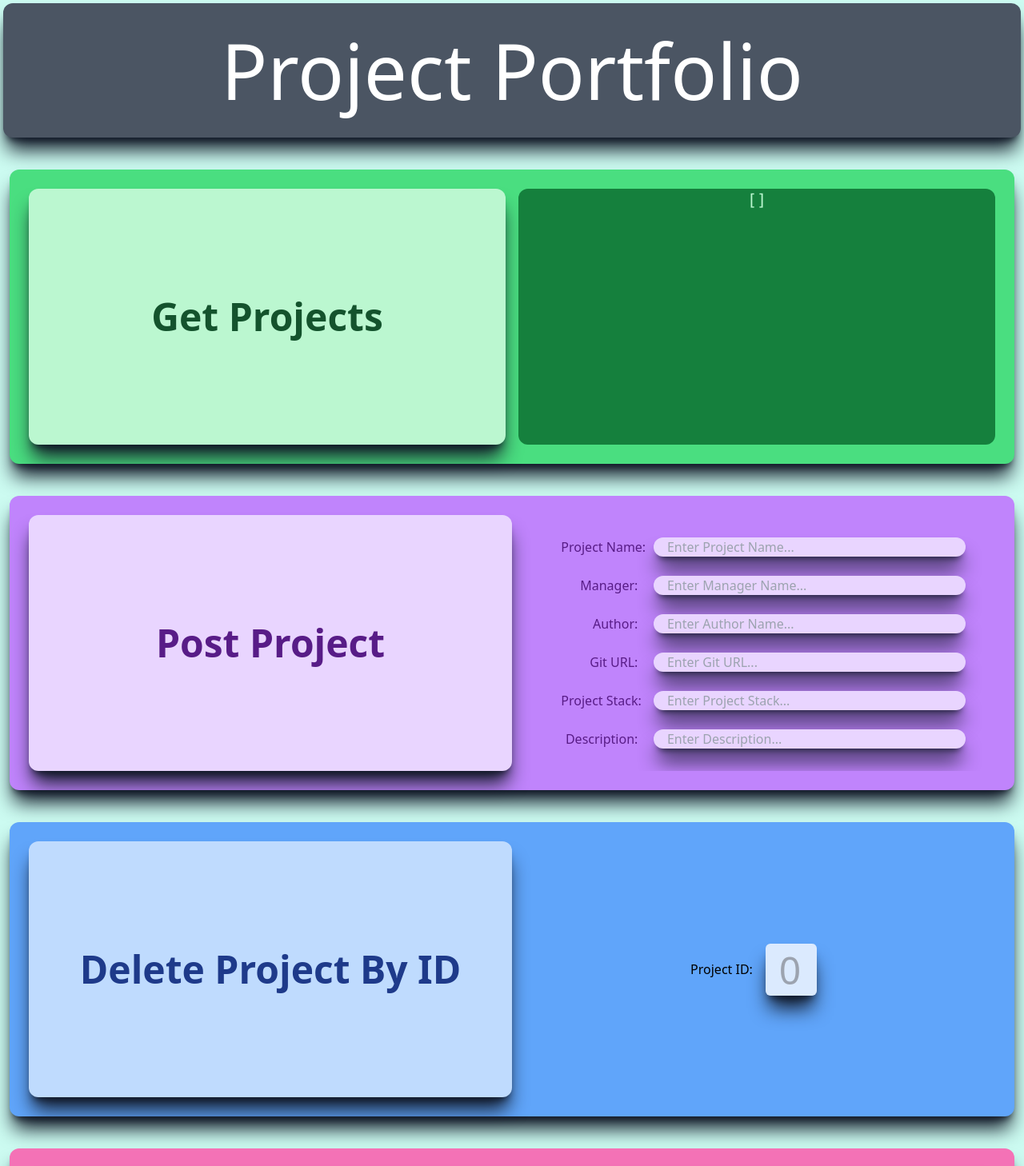
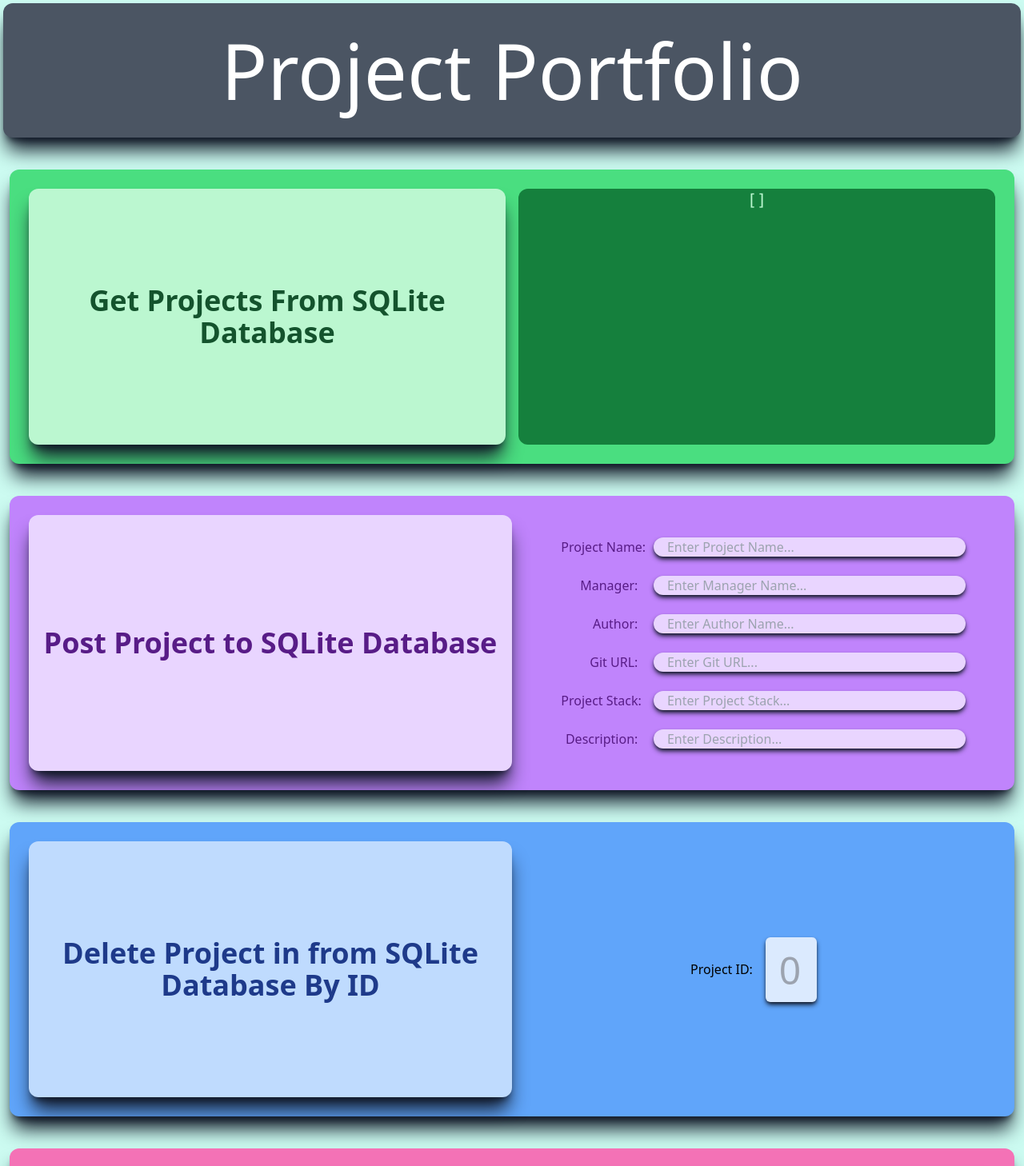
Before and after one commit to NilK15/NilK15.github.io, a React (Create React App) app: page / in a window 1280 px wide. Shown: the top 1458 px of the page at 80% size. Built offline with nearby package versions, Linux system fonts and the light colour scheme.

Commit message:
changed some css-shadows were going outside of div, made shadows smaller for input fields

```diff
--- a/src/components/Body.tsx
+++ b/src/components/Body.tsx
@@ -67,10 +67,10 @@
     return (
         <div className='bodyOverview flex-col p-3 rounded-xl transition ease-in-out '>
             <div className='getDiv flex mb-10 mt-3 rounded-xl border-green-800 bg-green-400 p-6 shadow-xl shadow-gray-900'>
-                <button className='getButton transition ease-in-out hover:-translate-y-1 duration-300  text-5xl w-1/2 h-84 text-green-900 shadow-xl
+                <button className='getButton transition ease-in-out hover:-translate-y-1 duration-300  text-4xl w-1/2 h-84 text-green-900 shadow-xl
                 shadow-gray-900 rounded-xl font-bold border-green-700
                 bg-green-200 cursor-pointer hover:bg-green-300'
-                    onClick={fetchDataGet}> Get Projects </button>
+                    onClick={fetchDataGet}> Get Projects From SQLite Database </button>
                 <div className='dataItems w-1/2 h-80 text-5xl overflow-y-auto bg-green-700 rounded-xl ml-4 '>
                     <div className='flex justify-center jsonHolder'>
                         <pre className='text-xl text-green-200'>{JSON.stringify(data, null, 2)}</pre>
@@ -80,29 +80,29 @@
             <div className='postDiv flex mb-10 shadow-xl shadow-gray-900 mt-3 bg-purple-400 rounded-xl border-purple-700 text-purple-900 p-6'>
                 <div className='buttonHolder w-1/2'>
                     <button type="submit" form="postForm" className='postButton transition ease-in-out hover:-translate-y-1 duration-300
-                w-full h-80 text-5xl shadow-xl shadow-gray-900 font-bold  rounded-xl bg-purple-200
+                w-full h-80 text-4xl shadow-xl shadow-gray-900 font-bold  rounded-xl bg-purple-200
                 text-purple-900 border-purple-800 hover:bg-purple-300
-                cursor-pointer' > Post Project </button>
+                cursor-pointer' > Post Project to SQLite Database</button>
                 </div>
                 <div className='formContainer block text-center w-1/2 h-80 overflow-y-auto'>
                     <form id="postForm" className='formClass pt-6 pl-5 w-full' onSubmit={fetchDataPost}>
                         <label className='inline-block whitespace-nowrap m-1 mb-5 w-24'> Project Name: </label>
-                        <input className='ml-4 w-2/3 rounded-full shadow-xl shadow-gray-900 bg-purple-200' placeholder='    Enter Project Name...' type="text" id="projectName" />
+                        <input className='ml-4 w-2/3 rounded-full shadow-md shadow-gray-900 bg-purple-200' placeholder='    Enter Project Name...' type="text" id="projectName" />
                         <br />
                         <label className='inline-block whitespace-nowrap m-1 mb-5 w-24 text-right'> Manager: </label>
-                        <input className='ml-4 w-2/3 rounded-full shadow-xl shadow-gray-900 bg-purple-200 ' placeholder='    Enter Manager Name...' type="text" id="manager" />
+                        <input className='ml-4 w-2/3 rounded-full shadow-md shadow-gray-900 bg-purple-200 ' placeholder='    Enter Manager Name...' type="text" id="manager" />
                         <br />
                         <label className='inline-block whitespace-nowrap m-1 mb-5 w-24 text-right'> Author: </label>
-                        <input className='ml-4 w-2/3 rounded-full shadow-xl shadow-gray-900 bg-purple-200 ' placeholder='    Enter Author Name...' type="text" id="author" />
+                        <input className='ml-4 w-2/3 rounded-full shadow-md shadow-gray-900 bg-purple-200 ' placeholder='    Enter Author Name...' type="text" id="author" />
                         <br />
                         <label className='inline-block whitespace-nowrap m-1 mb-5 w-24 text-right'> Git URL: </label>
-                        <input className='ml-4 w-2/3 rounded-full shadow-xl shadow-gray-900 bg-purple-200' placeholder='    Enter Git URL...' type="text" id="gitUrl" />
+                        <input className='ml-4 w-2/3 rounded-full shadow-md shadow-gray-900 bg-purple-200' placeholder='    Enter Git URL...' type="text" id="gitUrl" />
                         <br />
                         <label className='inline-block whitespace-nowrap m-1 mb-5 w-24 text-right'> Project Stack: </label>
-                        <input className='ml-4 w-2/3 rounded-full shadow-xl shadow-gray-900 bg-purple-200' placeholder='    Enter Project Stack...' type="text" id="projectStack" />
+                        <input className='ml-4 w-2/3 rounded-full shadow-md shadow-gray-900 bg-purple-200' placeholder='    Enter Project Stack...' type="text" id="projectStack" />
                         <br />
                         <label className='inline-block whitespace-nowrap m-1 mb-5 w-24 text-right'> Description: </label>
-                        <input className='ml-4 w-2/3 rounded-full shadow-xl shadow-gray-900 bg-purple-200' placeholder='    Enter Description...' type="text" id="description" />
+                        <input className='ml-4 w-2/3 rounded-full shadow-md shadow-gray-900 bg-purple-200' placeholder='    Enter Description...' type="text" id="description" />
                         <br />
                     </form>
                 </div>
@@ -111,17 +111,17 @@
                 <button className='deleteButtonSpecific transition ease-in-out hover:-translate-y-1 duration-300  shadow-xl
                 shadow-gray-900 rounded-xl font-bold border-blue-800
                 bg-blue-200 hover:bg-blue-300 text-blue-900 cursor-pointer
-                w-1/2 h-80 text-5xl' onClick={() => fetchDataDelete(parseInt((document.getElementById("idNumber") as HTMLInputElement).value))}>
-                    Delete Project By ID </button>
+                w-1/2 h-80 text-4xl' onClick={() => fetchDataDelete(parseInt((document.getElementById("idNumber") as HTMLInputElement).value))}>
+                    Delete Project in from SQLite Database By ID </button>
                 <div className='flex w-1/2 items-center justify-center'>
                     <label className=''> Project ID: </label>
-                    <input placeholder='0' type="number" id="idNumber" className='ml-4 pl-3 w-16 text-center rounded-md shadow-xl shadow-gray-900 bg-blue-100 text-5xl' />
+                    <input placeholder='0' type="number" id="idNumber" className='ml-4 pl-3 w-16 text-center rounded-md shadow-md shadow-gray-900 bg-blue-100 text-5xl py-2' />
                 </div>
             </div>
             <div className='deleteDiv flex shadow-xl shadow-gray-900 rounded-xl mb-10 p-6 bg-pink-400 mt-3 border-pink-900'>
-                <button className='deleteButton transition ease-in-out hover:-translate-y-1 duration-300 w-full h-80 text-5xl rounded-xl shadow-xl
+                <button className='deleteButton transition ease-in-out hover:-translate-y-1 duration-300 w-full h-80 text-4xl rounded-xl shadow-xl
                 shadow-gray-900 border-pink-900 font-bold bg-pink-200
-                hover:bg-pink-300 text-pink-900 cursor-pointer' onClick={() => fetchDataDelete(0)}> Delete Last Project </button>
+                hover:bg-pink-300 text-pink-900 cursor-pointer' onClick={() => fetchDataDelete(0)}> Delete Last Project from SQLite Database</button>
             </div>
         </div >
     );
--- /dev/null
+++ b/src/components/getSqlProject.tsx
@@ -0,0 +1,33 @@
+import React, { useEffect, useState } from 'react';
+import axios from 'axios';
+
+
+const GetDiv = () => {
+    const [data, setData] = useState([]);
+    const [loaded, setLoaded] = useState(false);
+    const [error, setError] = useState("");
+
+    const fetchDataGet = async () => {
+        try {
+            const { data: response } = await axios.get('/api/projects');
+            setData(response);
+        } catch (error) {
+            setError(error.message);
+        } finally {
+            setLoaded(true);
+        }
+    }
+    return (
+        <div className='getDiv flex mb-10 mt-3 rounded-xl border-green-800 bg-green-400 p-6 shadow-xl shadow-gray-900'>
+            <button className='getButton transition ease-in-out hover:-translate-y-1 duration-300  text-4xl w-1/2 h-84 text-green-900 shadow-xl
+                shadow-gray-900 rounded-xl font-bold border-green-700
+                bg-green-200 cursor-pointer hover:bg-green-300'
+                onClick={fetchDataGet}> Get Projects From SQLite Database </button>
+            <div className='dataItems w-1/2 h-80 text-5xl overflow-y-auto bg-green-700 rounded-xl ml-4 '>
+                <div className='flex justify-center jsonHolder'>
+                    <pre className='text-xl text-green-200'>{JSON.stringify(data, null, 2)}</pre>
+                </div>
+            </div>
+        </div>
+    )
+}
```
